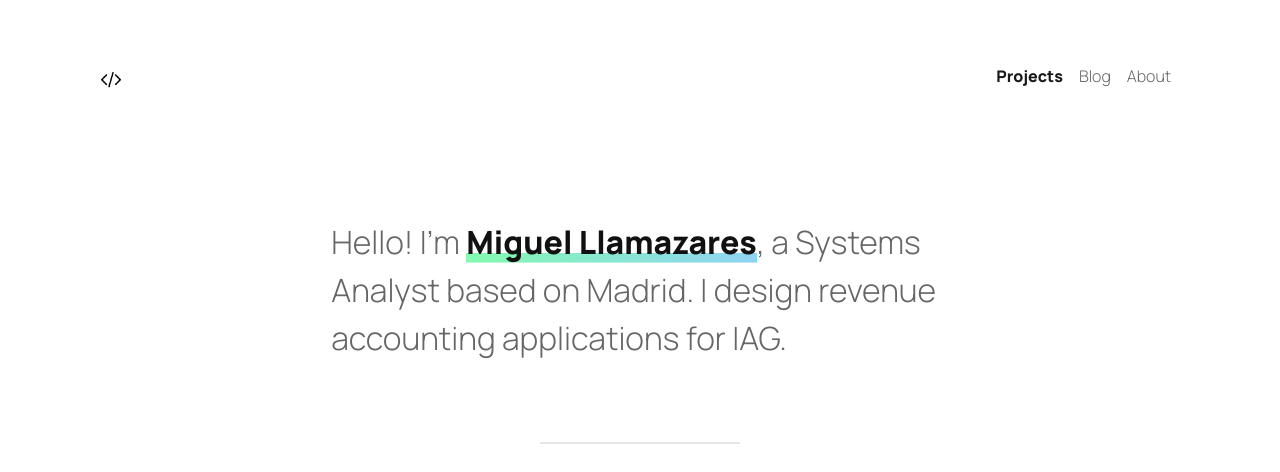
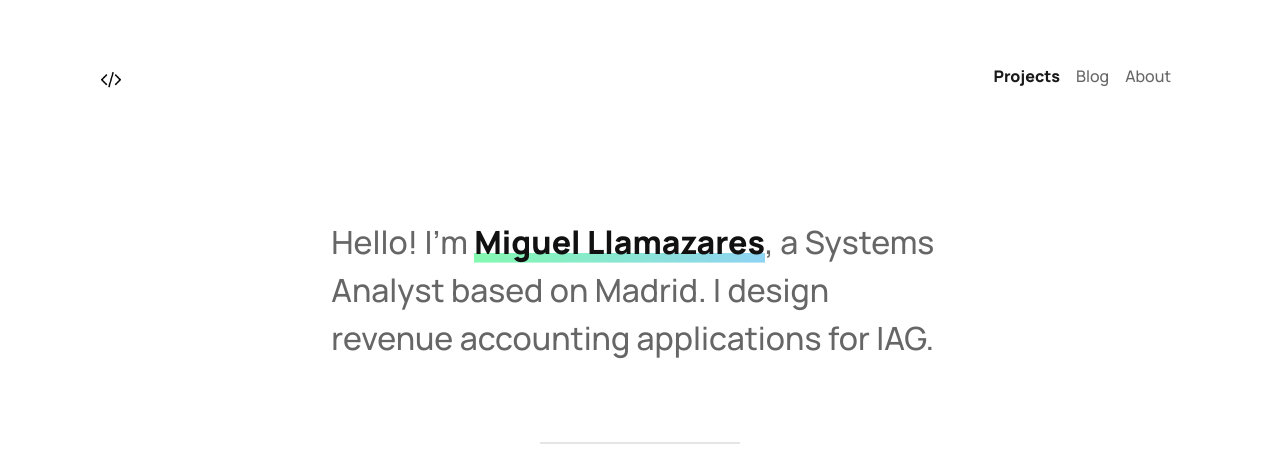
Before and after one commit to mllamazares/mllamazares.github.io, a Jekyll site: the page built from pages/index.html, in a window 1280 px wide. Shown: the top 472 px of the page. Built offline with Jekyll 4.4.1, drawn with Linux system fonts in a browser that asks for light colours; nearby versions of some CDN libraries; grey boxes are pictures that could not be loaded.

Commit message:
Update portfolYOU.scss

```diff
--- a/_sass/portfolYOU.scss
+++ b/_sass/portfolYOU.scss
@@ -1,7 +1,7 @@
 @charset "utf-8";
 
 // Custom Fonts
-@import url('https://fonts.googleapis.com/css2?family=Fira+Code&family=Manrope:wght@300;800&display=swap');
+@import url('https://fonts.googleapis.com/css2?family=Fira+Code&family=Manrope:wght@300;500;800&display=swap');
 /*
 @font-face {
     font-family: 'Noah';
```
